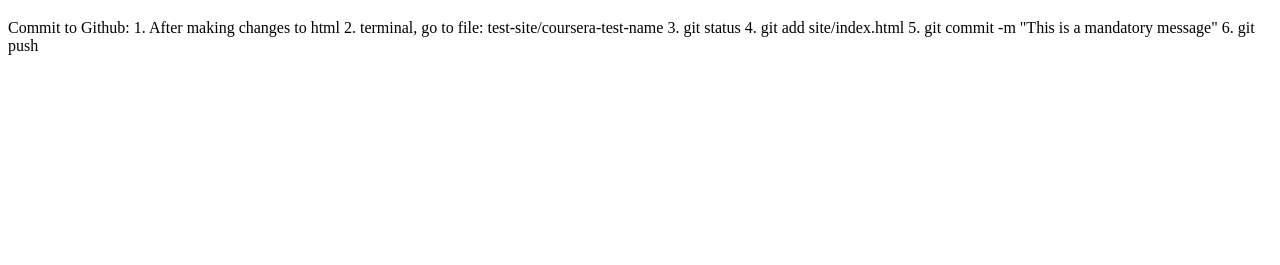
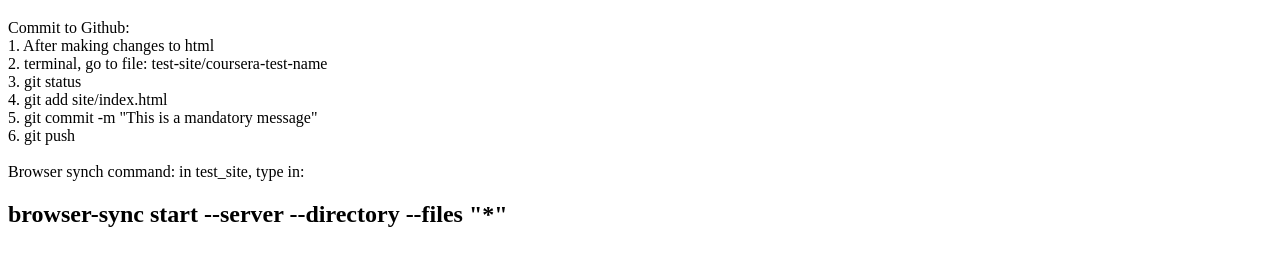
Before and after one commit to jonathanhahka/coursera-test, a plain HTML site: page site/index.html in a window 1280 px wide. Shown: the part 61-326 px from the top of the page. Drawn offline with Linux system fonts and the light colour scheme.

Commit message:
Add more text.

```diff
--- a/site/index.html
+++ b/site/index.html
@@ -8,13 +8,15 @@
 <body>
 <h1>Hello Coursera! It's a great course!!</h1>
 
-<p>Commit to Github:
-  1. After making changes to html
-  2. terminal, go to file: test-site/coursera-test-name
-  3. git status
-  4. git add site/index.html
-  5. git commit -m "This is a mandatory message"
-  6. git push</p>
+<p>Commit to Github:<br>
+  1. After making changes to html<br>
+  2. terminal, go to file: test-site/coursera-test-name<br>
+  3. git status<br>
+  4. git add site/index.html<br>
+  5. git commit -m "This is a mandatory message"<br>
+  6. git push<br><br>
+   Browser synch command:
+   in test_site, type in: <br><h2>browser-sync start --server --directory --files "*"</h2></p>
 
 </body>
 </html>
```
